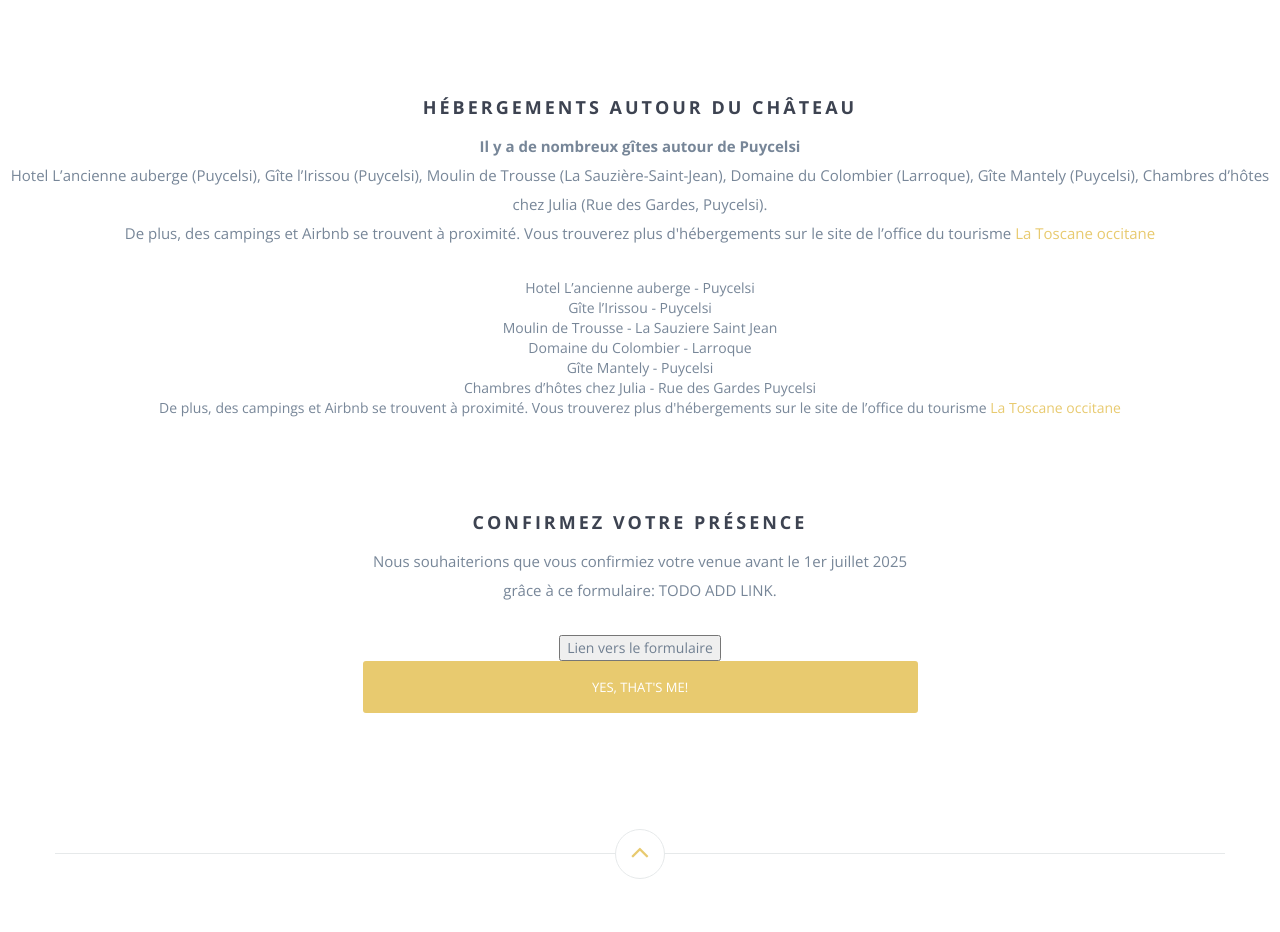
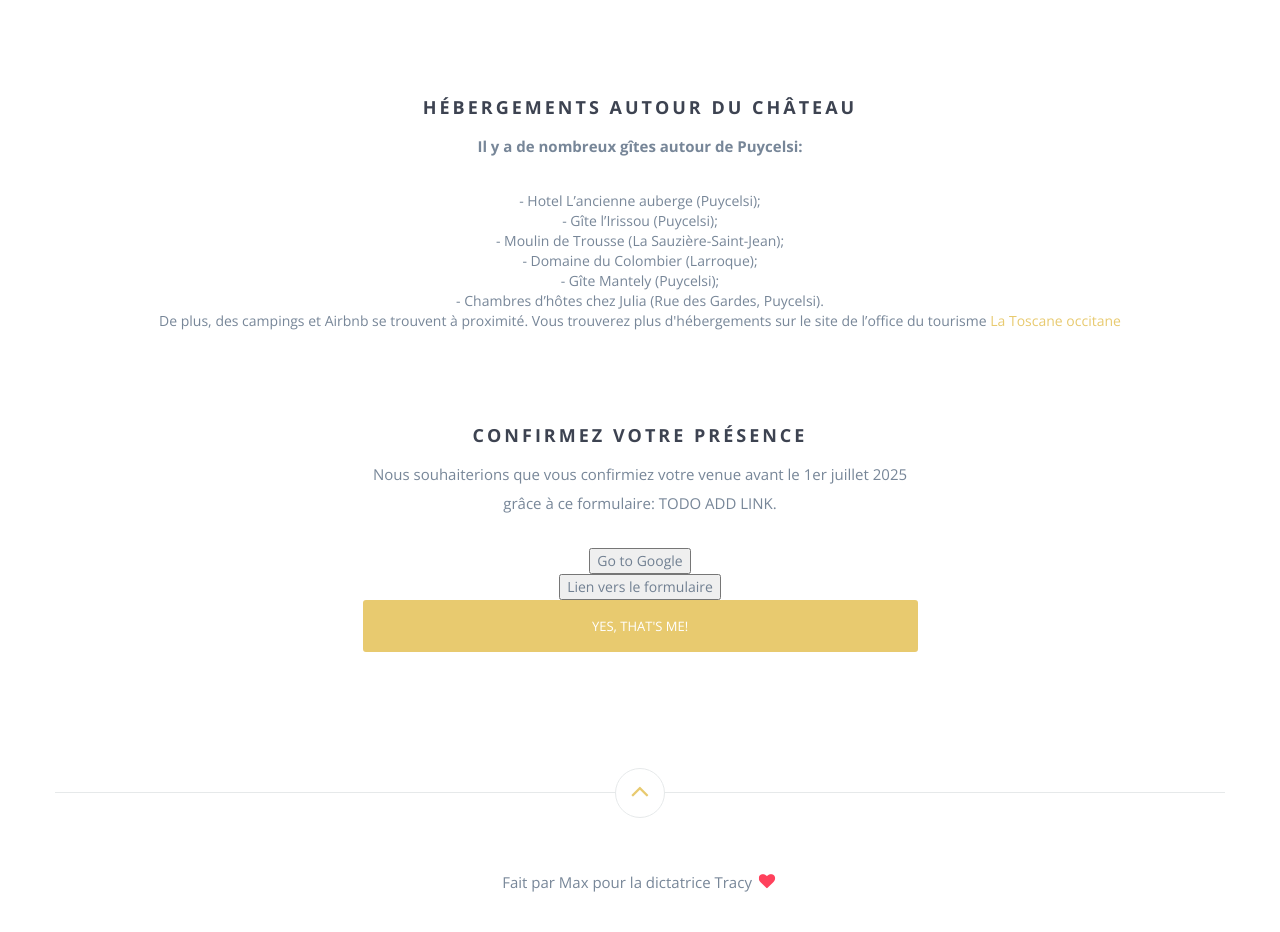
Before and after one commit to mdreveton/wedding, a website: page 4befbdfbc94bd1520672d4421b443c62ef7b5c0a/index.html in a window 1280 px wide. Shown: the part 3060-3992 px from the top of the page. Drawn offline with nearby package versions, Linux system fonts and the light colour scheme; some packages are replaced by stand-ins of ours; files whose address does not match are found by name.

Commit message:
Update list gite + bouton formulaire

```diff
--- a/4befbdfbc94bd1520672d4421b443c62ef7b5c0a/index.html
+++ b/4befbdfbc94bd1520672d4421b443c62ef7b5c0a/index.html
@@ -310,16 +310,14 @@ Plus d’informations sur le site de l’office de tourisme de la région: <a hr
 <section id="hebergement" class="section-padding">
     <div class="text-center">
         <h3>Hébergements autour du Château</h3>
-        <p> <strong>Il y a de nombreux gîtes autour de Puycelsi </strong>
-<br> Hotel L’ancienne auberge (Puycelsi), Gîte l’Irissou (Puycelsi), Moulin de Trousse (La Sauzière-Saint-Jean), Domaine du Colombier (Larroque), Gîte Mantely (Puycelsi), Chambres d’hôtes chez Julia (Rue des Gardes, Puycelsi).
-<br> De plus, des campings et Airbnb se trouvent à proximité. Vous trouverez plus d'hébergements sur le site de l’office du tourisme <a href="https://www.la-toscane-occitane.com/hebergements">La Toscane occitane</a>
+        <p> <strong>Il y a de nombreux gîtes autour de Puycelsi: </strong>
 <ul>
-<li> Hotel L’ancienne auberge - Puycelsi </li>
-<li> Gîte l’Irissou - Puycelsi </li>
-<li> Moulin de Trousse - La Sauziere Saint Jean </li>
-<li> Domaine du Colombier - Larroque </li>
-<li> Gîte Mantely - Puycelsi </li>
-<li> Chambres d’hôtes chez Julia - Rue des Gardes Puycelsi </li>
+<li>- Hotel L’ancienne auberge (Puycelsi); </li>
+<li>- Gîte l’Irissou (Puycelsi); </li>
+<li>- Moulin de Trousse (La Sauzière-Saint-Jean); </li>
+<li>- Domaine du Colombier (Larroque); </li>
+<li>- Gîte Mantely (Puycelsi); </li>
+<li>- Chambres d’hôtes chez Julia (Rue des Gardes, Puycelsi). </li>
 </ul>
 De plus, des campings et Airbnb se trouvent à proximité. Vous trouverez plus d'hébergements sur le site de l’office du tourisme <a href="https://www.la-toscane-occitane.com/hebergements">La Toscane occitane</a>
 	</p>
@@ -350,6 +348,9 @@ De plus, des campings et Airbnb se trouvent à proximité. Vous trouverez plus d
             <div class="col-md-6 col-md-offset-3">
                 <h3>Confirmez votre présence</h3>
                 <p>Nous souhaiterions que vous confirmiez votre venue avant le 1er juillet 2025 grâce à ce formulaire: TODO ADD LINK.</p>
+<form action="https://google.com">
+<input type="button" onclick="location.href='https://google.com';" value="Go to Google" />
+</form>
 		<button href="google.com">
                         Lien vers le formulaire
                 </button>
```
